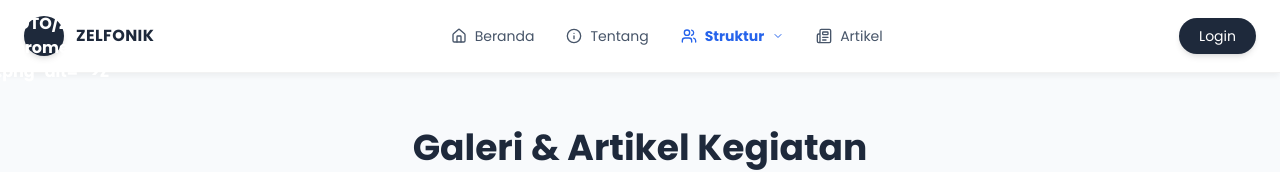
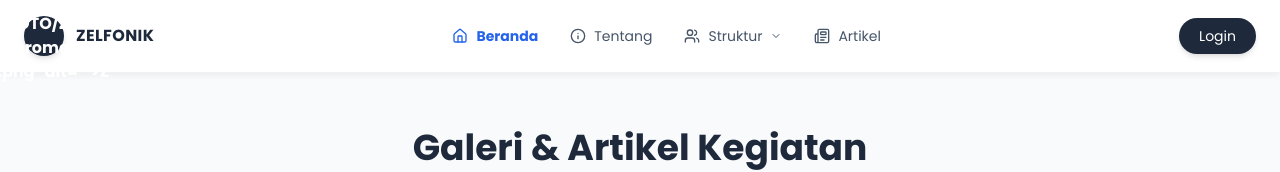
Before and after one commit to yudisvarna/contohweb, a plain HTML site: page artikel.html in a window 1280 px wide. Shown: the top 172 px of the page. Drawn offline with nearby package versions, Linux system fonts and the light colour scheme.

Commit message:
Update artikel.html

```diff
--- a/artikel.html
+++ b/artikel.html
@@ -22,12 +22,12 @@
 
             <!-- Menu Desktop (Hidden di HP) -->
             <div class="hidden md:flex gap-8 text-sm font-medium text-slate-600">
-                <a href="index.html" class="hover:text-blue-600 flex items-center gap-2 transition"><i data-lucide="home" class="w-4"></i> Beranda</a>
+                <a href="index.html" class="text-blue-600 font-bold flex items-center gap-2 transition"><i data-lucide="home" class="w-4"></i> Beranda</a>
                 <a href="tentang.html" class="hover:text-blue-600 flex items-center gap-2 transition"><i data-lucide="info" class="w-4"></i> Tentang</a>
 
                 <!-- Dropdown Desktop -->
                 <div class="relative dropdown-trigger">
-                    <button onclick="toggleNavbar()" class="text-blue-600 font-bold flex items-center gap-2 focus:outline-none hover:text-blue-800 transition">
+                    <button onclick="toggleNavbar()" class="hover:text-blue-600 flex items-center gap-2 focus:outline-none hover:text-blue-800 transition">
                         <i data-lucide="users" class="w-4"></i> Struktur
                         <i id="navChevron" data-lucide="chevron-down" class="w-3 transition-transform duration-300"></i>
                     </button>
```
